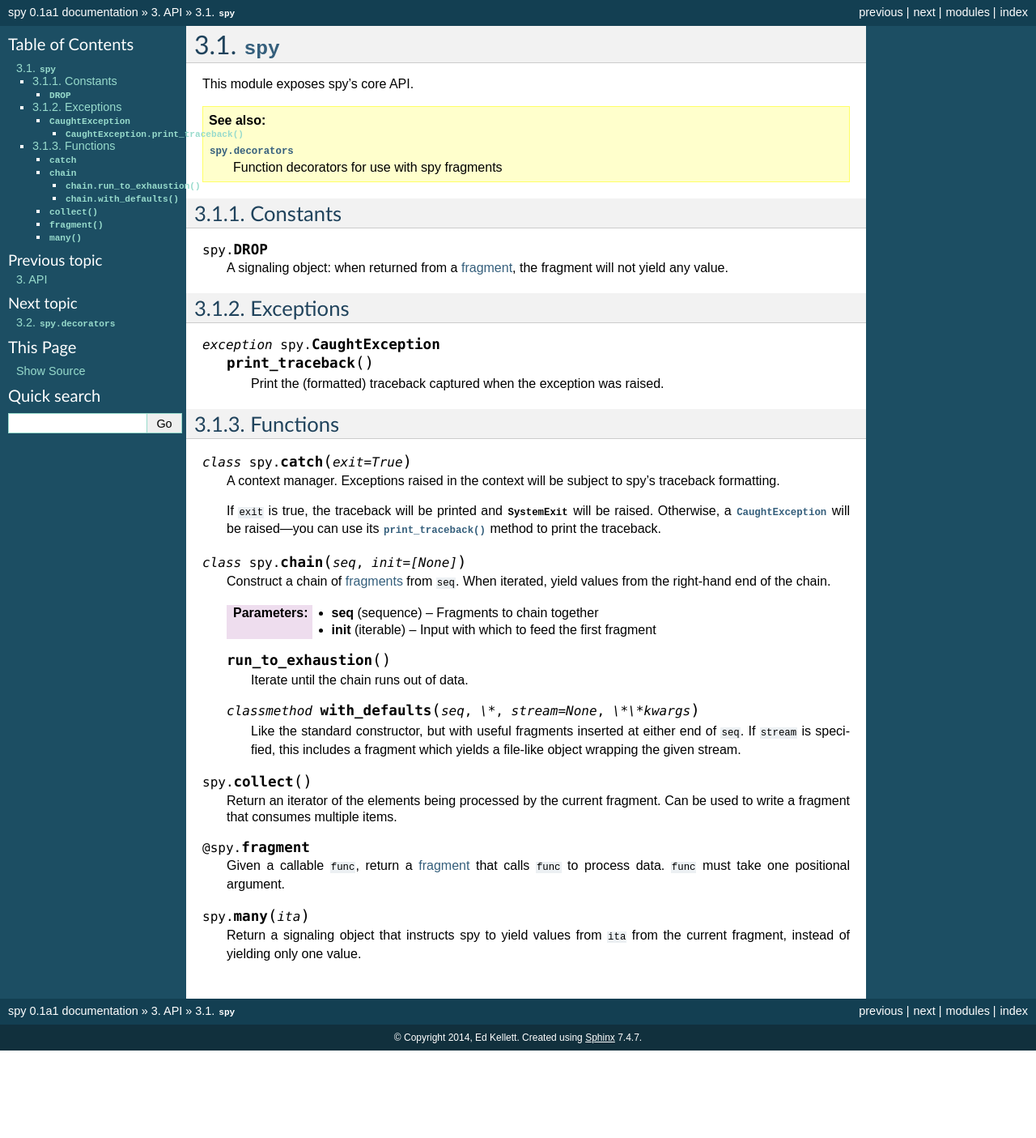
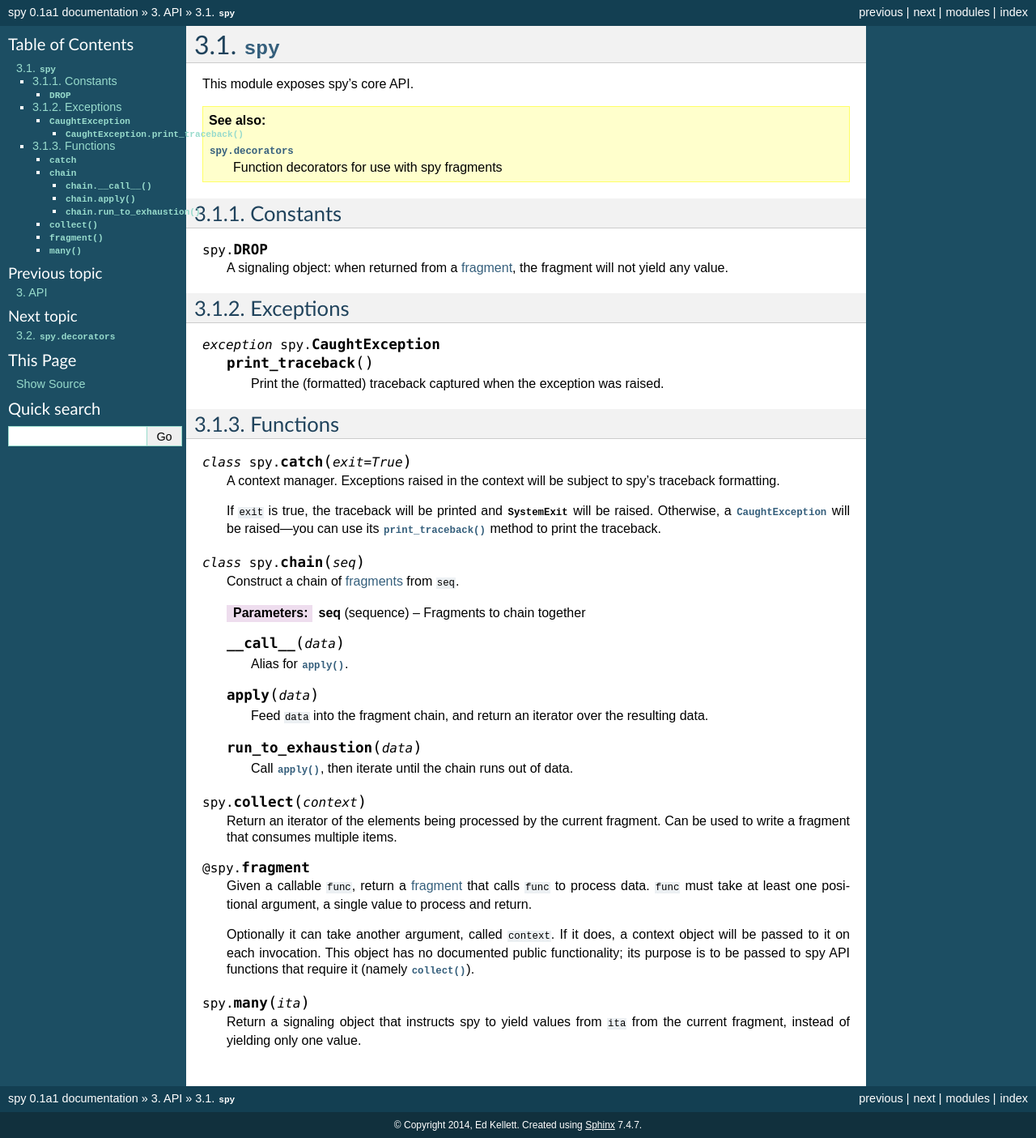
Before and after one commit to edk0/spy, a Sphinx documentation site: the page built from doc/api/spy.rst, in a window 1280 px wide. Shown: the whole page at 81% size. Built offline with Sphinx 7.4.7, drawn with Linux system fonts in a browser that asks for light colours; before the commit the page ends 1297 px from its top, so only the background shows below that.

Commit message:
update docs
- remove with_defaults from documentation
  there aren't enough defaults for it to be useful
- update python example to the new way of making chains
- mention the context object in 'spy from Python'
- generally update API docs to reflect recent changes

```diff
--- a/doc/api/spy.rst
+++ b/doc/api/spy.rst
@@ -42,27 +42,27 @@ Functions
    be raised. Otherwise, a :exc:`CaughtException` will be raised—you can use its
    :meth:`~CaughtException.print_traceback` method to print the traceback.
 
-.. class:: chain(seq, init=[None])
+.. class:: chain(seq)
 
-   Construct a chain of :term:`fragments <fragment>` from ``seq``. When
-   iterated, yield values from the right-hand end of the chain.
+   Construct a chain of :term:`fragments <fragment>` from ``seq``.
 
    :param seq: Fragments to chain together
    :type seq: :term:`sequence`
-   :param init: Input with which to feed the first fragment
-   :type init: :term:`iterable`
 
-   .. method:: run_to_exhaustion()
+   .. method:: __call__(data)
 
-      Iterate until the chain runs out of data.
+      Alias for :meth:`apply`.
 
-   .. classmethod:: with_defaults(seq, \*, stream=None, \*\*kwargs)
+   .. method:: apply(data)
 
-      Like the standard constructor, but with useful fragments inserted at
-      either end of ``seq``. If ``stream`` is specified, this includes a
-      fragment which yields a file-like object wrapping the given stream.
+      Feed ``data`` into the fragment chain, and return an iterator over the
+      resulting data.
 
-.. function:: collect()
+   .. method:: run_to_exhaustion(data)
+
+      Call :meth:`apply`, then iterate until the chain runs out of data.
+
+.. function:: collect(context)
 
    Return an :term:`iterator` of the elements being processed by the current
    fragment. Can be used to write a fragment that consumes multiple items.
@@ -70,7 +70,13 @@ Functions
 .. decorator:: fragment
 
    Given a :term:`callable` ``func``, return a :term:`fragment` that calls
-   ``func`` to process data. ``func`` must take one positional argument.
+   ``func`` to process data. ``func`` must take at least one positional
+   argument, a single value to process and return.
+
+   Optionally it can take another argument, called ``context``. If it does, a
+   context object will be passed to it on each invocation. This object has no
+   documented public functionality; its purpose is to be passed to spy API
+   functions that require it (namely :func:`collect`).
 
 .. function:: many(ita)
 
```
Also changed, not shown: doc/from-python.rst (+30 -7 lines).
